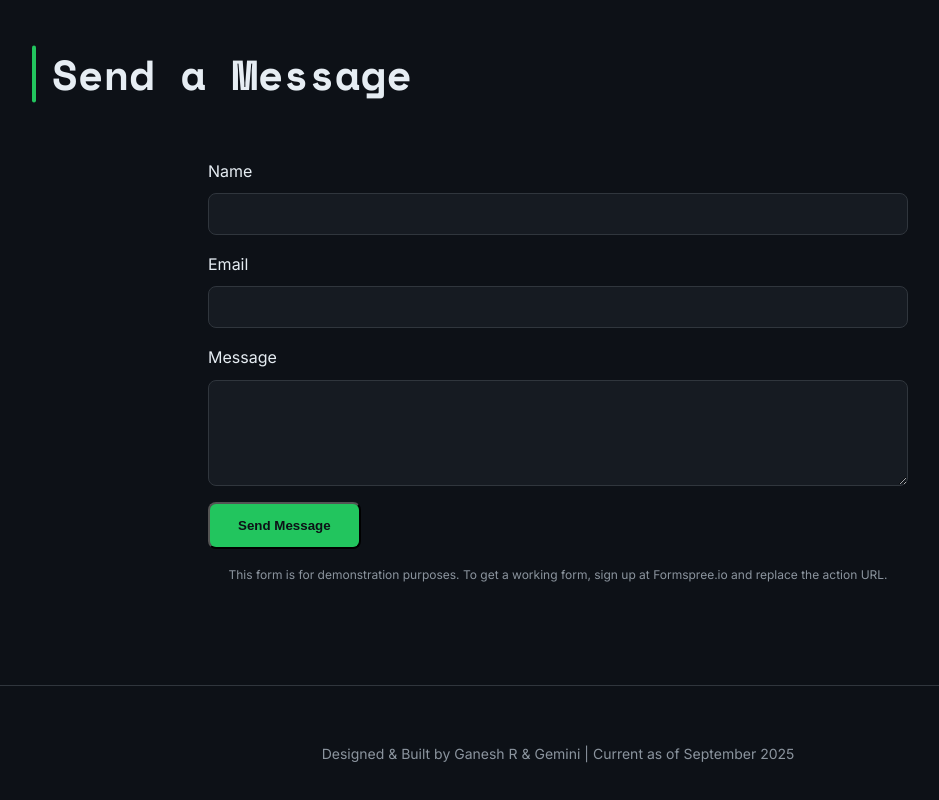
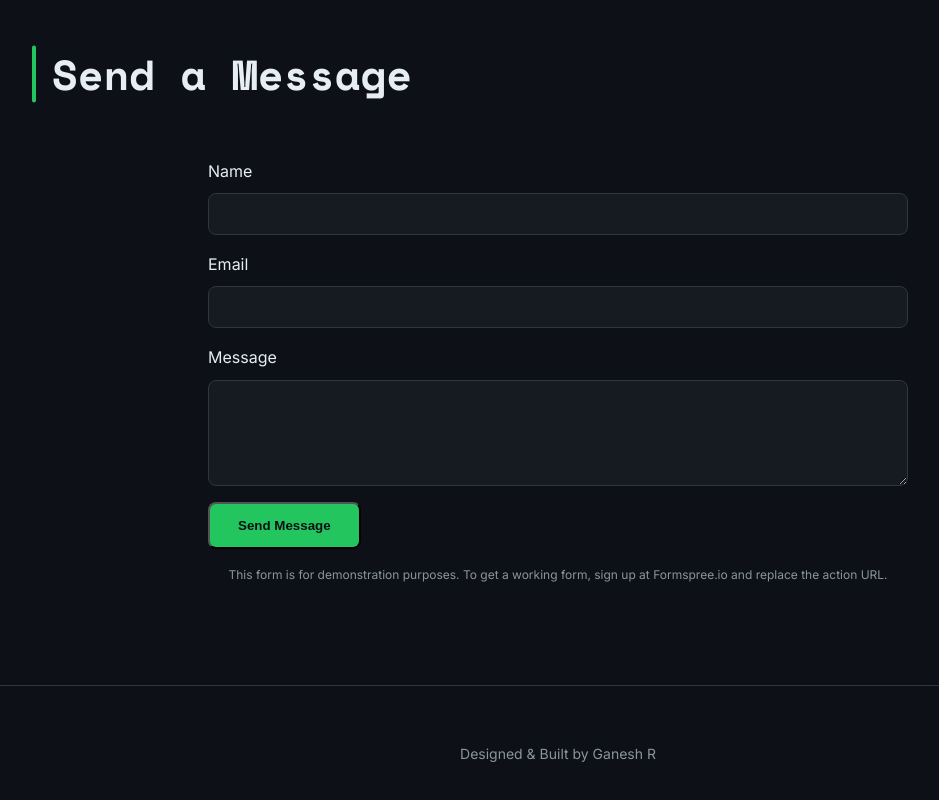
Before and after one commit to ganesha360/my-portfolio, a plain HTML site: page index.html in a window 1280 px wide. Shown: the part 4119-4919 px from the top of the page, without its empty margins (82-1021 px from the left). Drawn offline with nearby package versions, Linux system fonts and the light colour scheme; animation ran at ten frames a second.

Commit message:
Update index.html

```diff
--- a/index.html
+++ b/index.html
@@ -499,7 +499,7 @@
         <div class="container">
             <div class="footer-links">
                 </div>
-            <p class="footer-text">Designed & Built by Ganesh R & Gemini | Current as of September 2025</p>
+            <p class="footer-text">Designed & Built by Ganesh R</p>
         </div>
     </footer>
 
@@ -748,4 +748,5 @@
     });
     </script>
 </body>
+
 </html>
```
